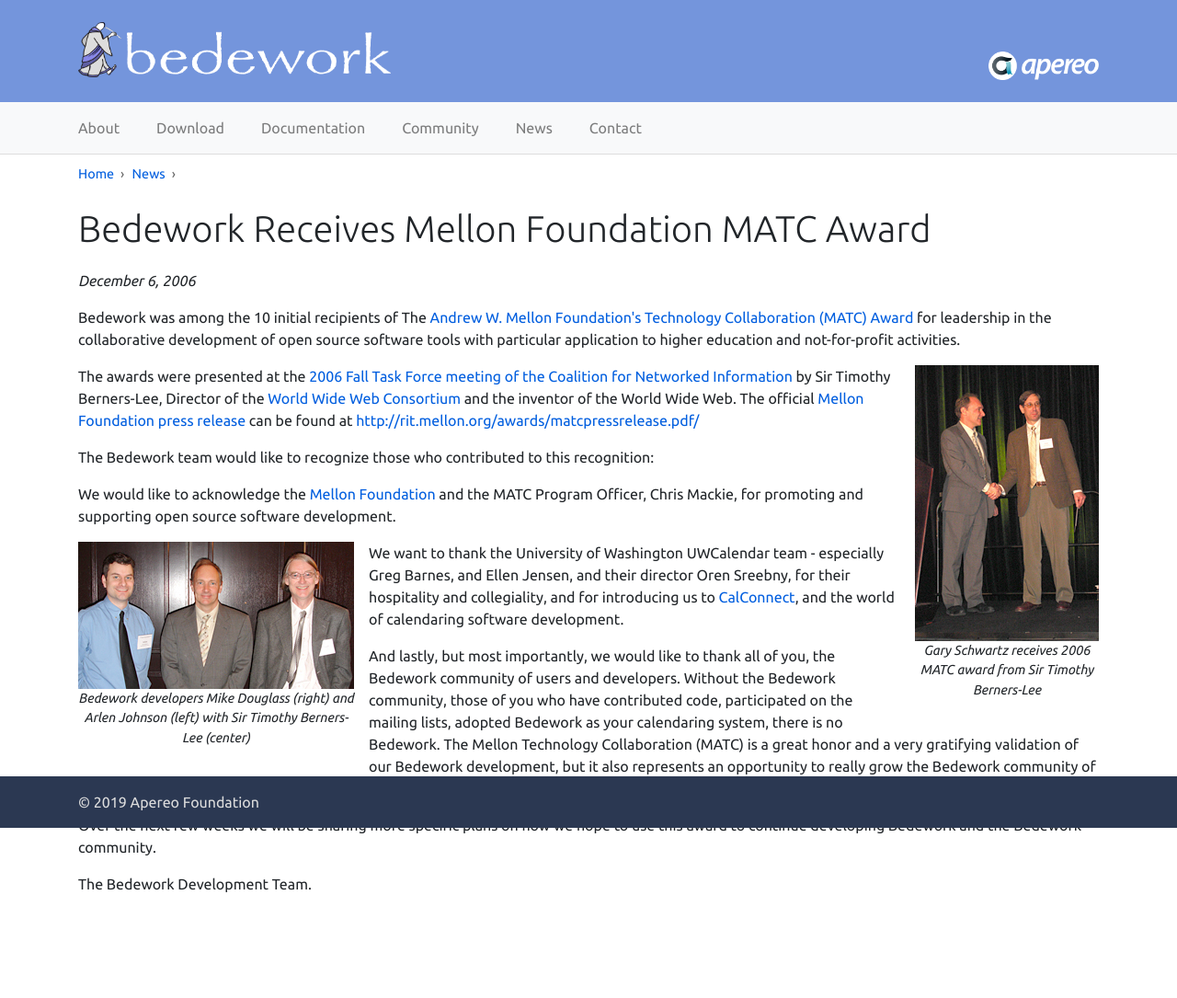
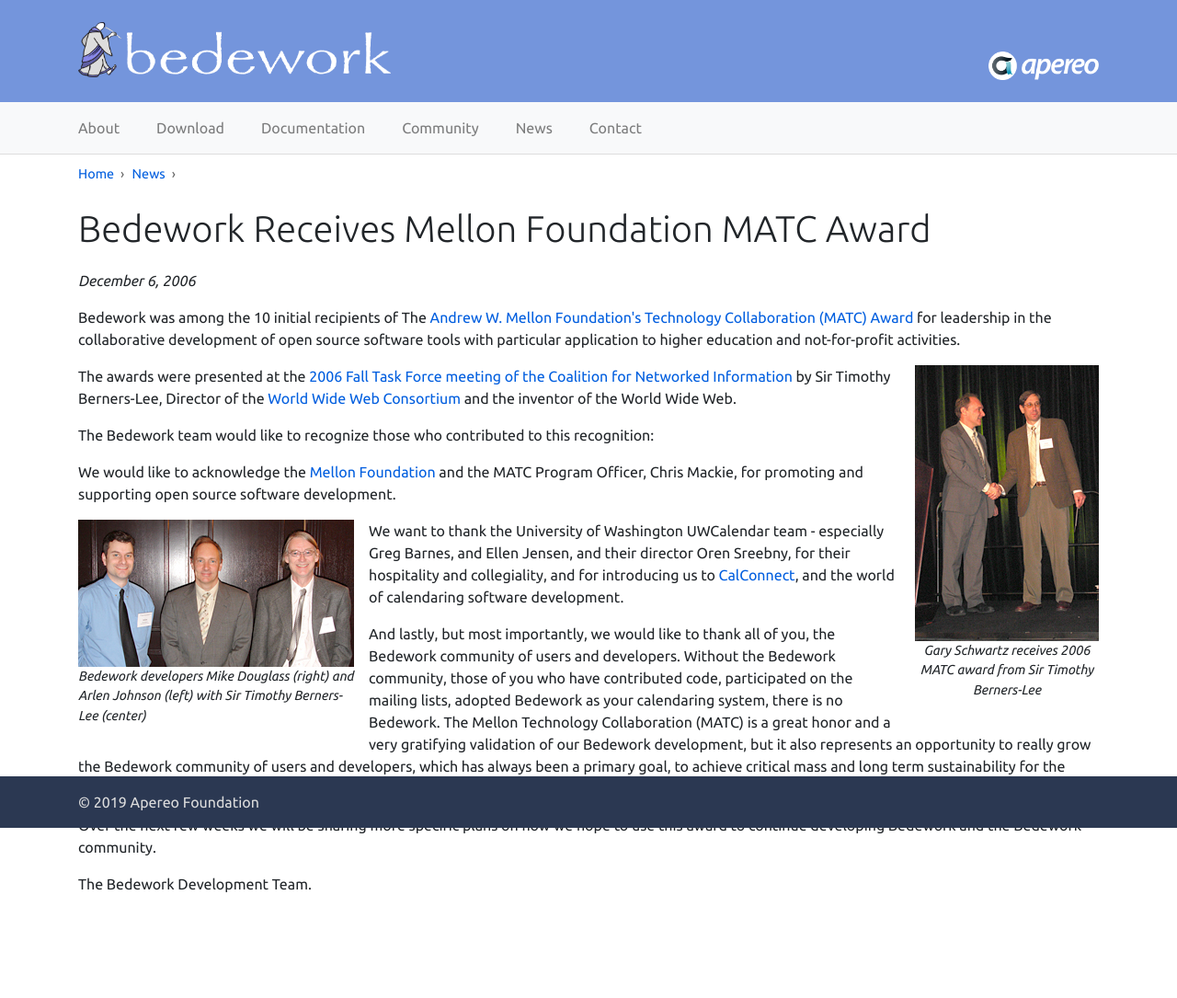
Before and after one commit to Bedework/bedework.github.io, a Jekyll site: the page built from _posts/news/2006-12-06-bedework-receives-mellon-foundation-matc-award.html, in a window 1280 px wide. Shown: the whole page at 92% size. Built offline with Jekyll 4.4.1, drawn with Linux system fonts in a browser that asks for light colours; nearby versions of some CDN libraries.

Commit message:
minor updates for figures and figcaptions - more to be done

```diff
--- a/_posts/news/2006-12-06-bedework-receives-mellon-foundation-matc-award.html
+++ b/_posts/news/2006-12-06-bedework-receives-mellon-foundation-matc-award.html
@@ -8,23 +8,29 @@
 
 <p><em><time>{{ page.date | date: "%B %-d, %Y" }}</time></em></p>
 
-<p>Bedework was among the 10 initial recipients of The <a href="http://rit.mellon.org/">Andrew W. Mellon Foundation's Technology Collaboration (MATC) Award</a> for leadership in the collaborative development of open source software tools with particular application to higher education and not-for-profit activities.</p>
+<p>Bedework was among the 10 initial recipients of The <a href="http://rit.mellon.org/">Andrew W. Mellon Foundation's Technology Collaboration (MATC) Award</a> for
+  leadership in the collaborative development of open source software tools with particular application to higher education and not-for-profit activities.</p>
 
-<div style="float:right; margin: 0 0 2em 1em;">
-  <img alt="Gary Schwartz receives 2006 MATC award from Sir Timothy Berners-Lee" src="{{ "/assets/img/news/2006/2006MatcAward-01web.jpg" }}" width="200" height="300"/>
-  <div style="text-align: center; font-style: italic; font-size: 0.9em; width: 200px;">Gary Schwartz receives 2006 MATC award from Sir Timothy Berners-Lee</div>
-</div>
+<figure style="float:right; margin: 0 0 2em 1em;">
+  <img alt="" src="{{ "/assets/img/news/2006/2006MatcAward-01web.jpg" }}" width="200" height="300"/>
+  <figcaption style="text-align: center; font-style: italic; font-size: 0.9em; width: 200px;">Gary Schwartz receives 2006 MATC award from Sir Timothy Berners-Lee</figcaption>
+</figure>
 
-<p>The awards were presented at the <a href="http://www.cni.org/tfms/2006b.fall/index.html">2006 Fall Task Force meeting of the Coalition for Networked Information</a> by Sir Timothy Berners-Lee, Director of the <a href="http://www.w3.org/">World Wide Web Consortium</a> and the inventor of the World Wide Web. The official <a href="http://rit.mellon.org/awards/matcpressrelease.pdf/">Mellon Foundation press release</a> can be found at <a href="http://rit.mellon.org/awards/matcpressrelease.pdf/">http://rit.mellon.org/awards/matcpressrelease.pdf/</a></p>
+<p>
+  The awards were presented at the <a href="http://www.cni.org/tfms/2006b.fall/index.html">2006 Fall Task Force meeting
+  of the Coalition for Networked Information</a> by Sir Timothy Berners-Lee, Director of the
+  <a href="http://www.w3.org/">World Wide Web Consortium</a> and the inventor of the World Wide Web.
+</p>
+
 
 <p>The Bedework team would like to recognize those who contributed to this recognition:</p>
 
 <p>We would like to acknowledge the <a href="http://www.mellon.org/internet/grant_programs/programs/copy_of_research"> Mellon Foundation</a> and the MATC Program Officer, Chris Mackie, for promoting and supporting open source software development.</p>
 
-<div style="float: left; margin: 0 1em 1em 0;">
+<figure style="float: left; margin: 0 1em 1em 0;">
   <img alt="Arlen Johnson, Sir Timothy Berners-Lee, Mike Douglass" src="{{ "/assets/img/news/2006/2006MatcAward-02web.jpg" }}"/>
-  <div style="text-align: center; font-style: italic; font-size: 0.9em; width: 300px;">Bedework developers Mike Douglass (right) and Arlen Johnson (left) with Sir Timothy Berners-Lee (center)</div>
-</div>
+  <figcaption style="width: 300px;">Bedework developers Mike Douglass (right) and Arlen Johnson (left) with Sir Timothy Berners-Lee (center)</figcaption>
+</figure>
 
 <p>We want to thank the University of Washington UWCalendar team - especially Greg Barnes, and Ellen Jensen, and their director Oren Sreebny, for their hospitality and collegiality, and for introducing us to <a href="http://www.calconnect.org/">CalConnect</a>, and the world of calendaring software development.</p>
 
```
